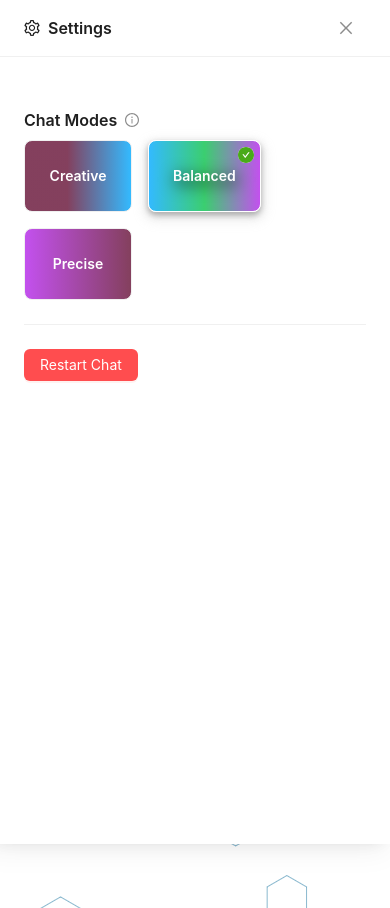
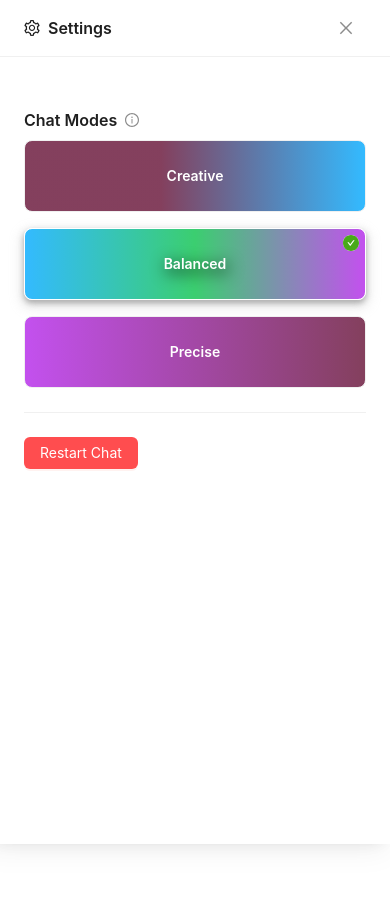
Before and after one commit to RyanDC1/Tadashi-Generative-AI, a React (Vite) app: page / in a window 390 px wide. Both pictures are taken after a click on the button 346 px from the left and 31 px from the top of the page. After the commit the page ends 844 px from the top, so only its background shows below. Built offline with nearby package versions, Linux system fonts and the light colour scheme; some icons are missing; the HTML template or start-up script is replaced by a standard one.

Commit message:
Responsive Design Changes

```diff
--- a/src/components/header/Header.tsx
+++ b/src/components/header/Header.tsx
@@ -24,9 +24,9 @@ export default function Header() {
                                 src={<img src='/images/logo.png' />}
                             />
                             <Typography.Title className='header-title'>
-                                <Space size={8}>
+                                <Space size={2} className='title'>
                                     TADASHI
-                                    <Typography.Text type='secondary'>
+                                    <Typography.Text type='secondary' className='title-description'>
                                         <Divider type='vertical' />
                                         Powered by Gemini
                                     </Typography.Text>
--- a/src/components/header/settings/ChatModes.tsx
+++ b/src/components/header/settings/ChatModes.tsx
@@ -48,7 +48,7 @@ export default function ChatModes() {
             </span>
             <div className="chat-modes">
                 <Row gutter={[16, 16]}>
-                    <Col lg={8} sm={24}>
+                    <Col lg={8} sm={24} xs={24}>
                         <ChatModeBadge hidden={chatMode !== ChatModeType.Creative}>
                             <Card
                                 hoverable
@@ -61,7 +61,7 @@ export default function ChatModes() {
                             </Card>
                         </ChatModeBadge>
                     </Col>
-                    <Col lg={8} sm={24}>
+                    <Col lg={8} sm={24} xs={24}>
                         <ChatModeBadge hidden={chatMode !== ChatModeType.Balanced}>
                             <Card
                                 hoverable
@@ -74,7 +74,7 @@ export default function ChatModes() {
                             </Card>
                         </ChatModeBadge>
                     </Col>
-                    <Col lg={8} sm={24}>
+                    <Col lg={8} sm={24} xs={24}>
                         <ChatModeBadge hidden={chatMode !== ChatModeType.Precise}>
                             <Card
                                 hoverable
--- a/src/css/common.scss
+++ b/src/css/common.scss
@@ -19,6 +19,13 @@ body {
 .ant-btn.ant-btn-text.ant-btn-icon-only.btn-icon {
     border: none;
     background-color: rgb(0 0 0 / 0%) !important;
+}
+
+.layout-header {
+    top: 0px;
+    width: 100vw;
+    position: absolute;
+    height: variables.$header-height;
 }
 
 .layout-content {
@@ -64,6 +71,7 @@ body {
 .pad-14 {
     padding: 14px;
 }
+
 //#endregion padding
 
 //#region scrollbar
@@ -96,3 +104,24 @@ body {
 .align-base {
     align-items: baseline;
 }
+
+@media (min-width: 300px) and (max-width: 540px) {
+    .header-title {
+        align-items: center;
+        display: flex;
+
+        .title {
+            font-size: 16px;
+        }
+
+        .title-description {
+            display: none;
+        }
+    }
+}
+
+@media (max-width: 300px) {
+    .header-title {
+        display: none;
+    }
+}
--- a/src/css/main.scss
+++ b/src/css/main.scss
@@ -8,11 +8,16 @@
         height: inherit;
 
         .header-title-container {
-            align-items: normal;
+            align-items: center;
         }
 
         .header-title {
             margin: 8px;
+        }
+
+        .title-description {
+            position: relative;
+            bottom: 2px;
         }
 
         .settings-icon {
@@ -79,7 +84,7 @@
         }
 
         .dialog-content-container {
-            max-width: calc(100vw - 400px);
+            max-width: calc(100vw - 35%);
         }
 
         .dialog-timestamp {
```
